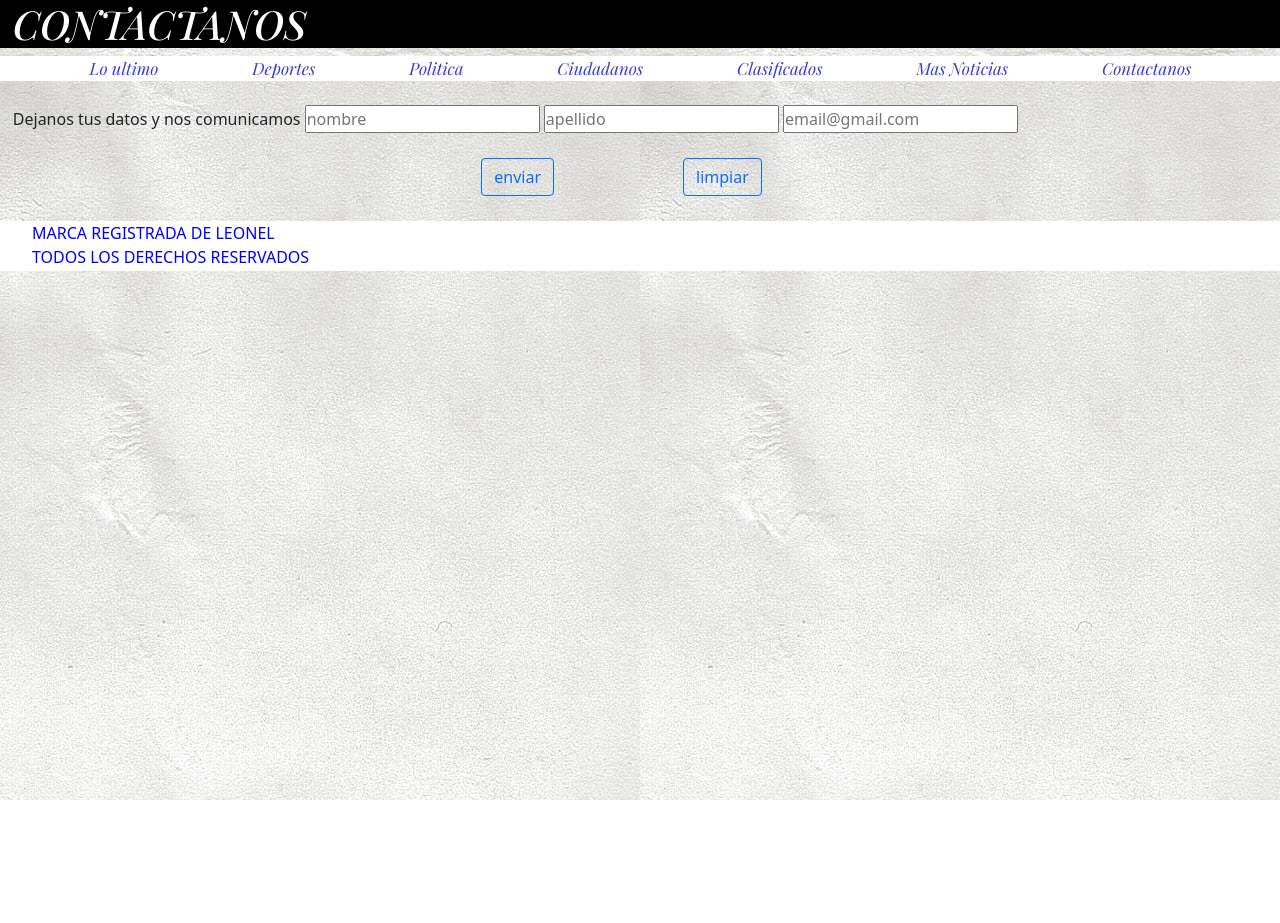
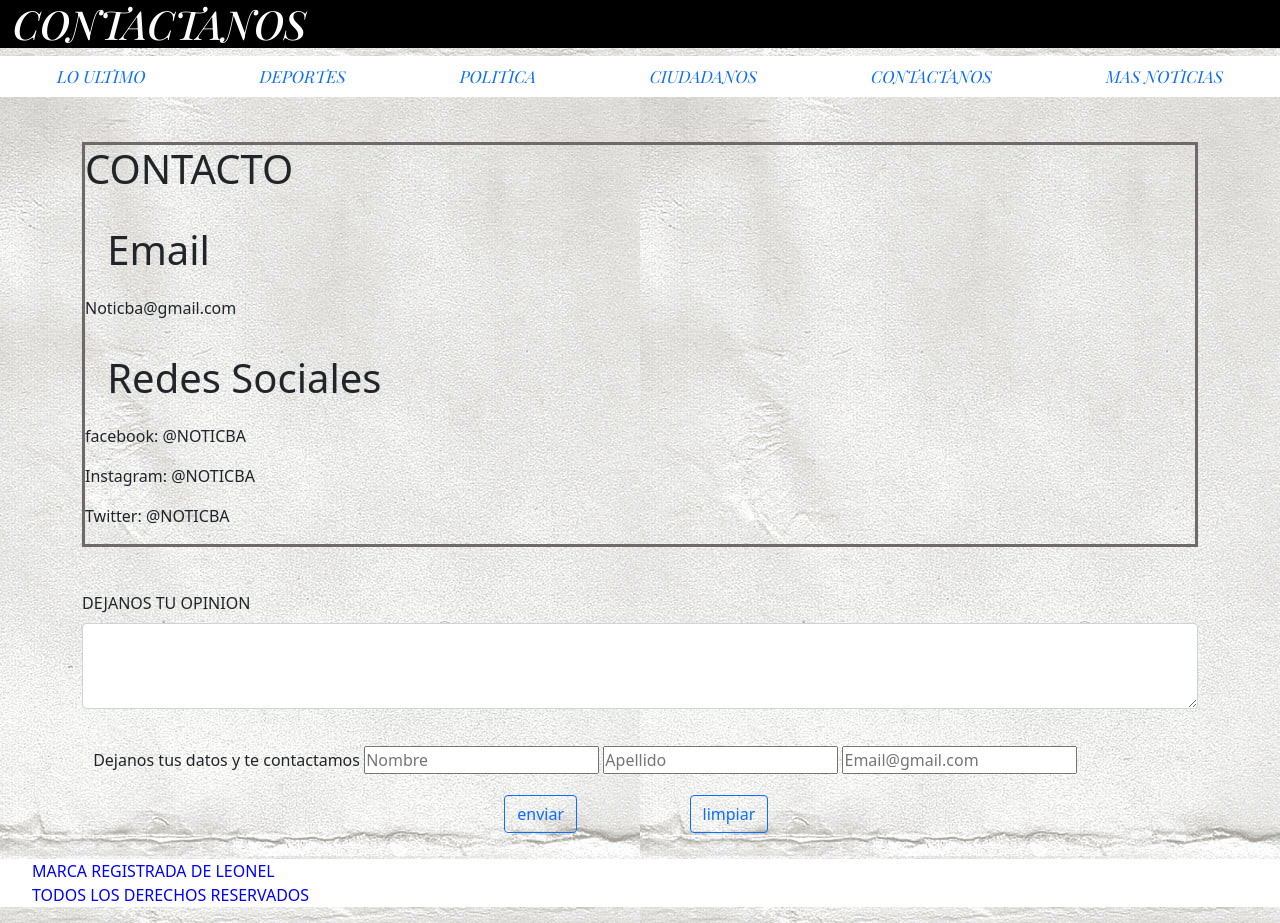
Before and after one commit to LeoBurgos23/MiProyectoBurgos, a website: page pages/pagina 2.html in a window 1280 px wide. Before the commit the page ends 800 px from the top, so only its background shows below. Drawn offline with nearby package versions, Linux system fonts and the light colour scheme.

Commit message:
proyecto final

```diff
--- a/css/stilocopia2.css
+++ b/css/stilocopia2.css
@@ -263,3 +263,18 @@ ul {
     margin-bottom: 2%;
     margin-top: 2%;
 }
+
+<nav class="md">
+<ul>
+
+
+  <a href="/index.html">Lo ultimo</a>
+  <a href="/pages/pagina3.html">Deportes</a>
+  <a href="/pages/pagina4.html">Politica</a>
+  <a href="/pages/pagina5.html">Ciudadanos</a>
+  <a href="clasificados">Clasificados</a>
+  <a href="#Mnoti">Mas Noticias</a>
+  <a href="/pages/pagina 2.html">Contactanos</a>
+</ul>
+
+</nav>
--- a/pages/pagina 2.html
+++ b/pages/pagina 2.html
@@ -6,45 +6,59 @@
   <meta http-equiv="X-UA-Compatible" content="IE=edge">
   <meta name="viewport" content="width=device-width, initial-scale=1.0">
   <link rel="stylesheet" href="/css/styles.css">
-    <link
-    rel="stylesheet"
-    href="https://cdnjs.cloudflare.com/ajax/libs/animate.css/4.1.1/animate.min.css">
-    <link href="https://cdn.jsdelivr.net/npm/bootstrap@5.0.2/dist/css/bootstrap.min.css" rel="stylesheet" integrity="sha384-EVSTQN3/azprG1Anm3QDgpJLIm9Nao0Yz1ztcQTwFspd3yD65VohhpuuCOmLASjC" crossorigin="anonymous">
+  <link rel="stylesheet" href="https://cdnjs.cloudflare.com/ajax/libs/animate.css/4.1.1/animate.min.css">
+  <link href="https://cdn.jsdelivr.net/npm/bootstrap@5.0.2/dist/css/bootstrap.min.css" rel="stylesheet"
+    integrity="sha384-EVSTQN3/azprG1Anm3QDgpJLIm9Nao0Yz1ztcQTwFspd3yD65VohhpuuCOmLASjC" crossorigin="anonymous">
   <title>CONTACTANOS-Noticba</title>
 </head>
 
 <body>
-    <header class= "libreria animate__animated">
+  <header class="libreria animate__animated">
 
-    <h1  id="paginaF">CONTACTANOS</h1></header>
+    <h1 id="paginaF">CONTACTANOS</h1>
+  </header>
 
-            <nav class="navF">
+  <nav class="nav nav-pills flex-column flex-sm-row">
+    <a class="flex-sm-fill text-sm-center nav-link" href="/index.html">LO ULTIMO</a>
+    <a class="flex-sm-fill text-sm-center nav-link" href="/pages/pagina3.html">DEPORTES</a>
+    <a class="flex-sm-fill text-sm-center nav-link" href="/pages/pagina4.html">POLITICA</a>
+    <a class="flex-sm-fill text-sm-center nav-link" href="/pages/pagina5.html">CIUDADANOS</a>
+    <a class="flex-sm-fill text-sm-center nav-link" href="/pages/pagina 2.html">CONTACTANOS</a>
+    <a class="flex-sm-fill text-sm-center nav-link" href="/index.html">MAS NOTICIAS</a>
+  </nav>
+
+  <div class="container">
+    <section class="seccionformu">
+    <h1>CONTACTO</h1>
+    <h2>Email</h2>
+<p>Noticba@gmail.com</p>
+
+<h2>Redes Sociales</h2>
+<p>facebook: @NOTICBA</p>
+<p>Instagram: @NOTICBA</p>
+<p>Twitter: @NOTICBA</p>
+
+</section>
+
+<div class="mb-3">
+  <label for="exampleFormControlTextarea1" class="form-label">DEJANOS TU OPINION</label>
+  <textarea class="form-control" id="exampleFormControlTextarea1" rows="3" ></textarea>
+</div>
+
+  <form action=""></form>
+  <label id="Tformu" for="deja tu datos">Dejanos tus datos y te contactamos</label>
+  <input type="text" id="nombre" name="nombre" value="" placeholder="Nombre
+   ">
+
+  <input type="text" id="apellido" name="apeliido" placeholder="Apellido">
+  <input type="Email" id="email" placeholder="Email@gmail.com">
+  <ul class="F1">
+    <input class="btn btn-outline-primary enviar" type="submit" value="enviar">
+    <input class="btn btn-outline-primary borrar" type="reset" value="limpiar">
+  </ul>
 
 
-              <a href="/pages/index.html">Lo ultimo</a>
-              <a href= "/pages/pagina3.html">Deportes</a>
-              <a href="/pages/pagina4.html">Politica</a>
-              <a href="/pages/pagina5.html">Ciudadanos</a>
-              <a href="clasificados">Clasificados</a>
-              <a href="/pages/index.html">Mas Noticias</a>
-              <a href="/pages/pagina 2.html">Contactanos</a>
-
-            </nav>
-
-
-
-    <form action=""></form>
-    <label id= "Tformu"  for="deja tu datos">Dejanos tus datos y nos comunicamos</label>
-    <input type="text" id="nombre" name="nombre" value="" placeholder="nombre
-   ">
-
-    <input type="text" id="apellido" name="apeliido" placeholder="apellido">
-    <input type="Email" id="email" placeholder="email@gmail.com">
-    <ul class="F1">
-    <input class="btn btn-outline-primary enviar"   type="submit" value="enviar">
-    <input class="btn btn-outline-primary borrar"   type="reset" value="limpiar">
-    </ul>
-    <script src="https://cdn.jsdelivr.net/npm/bootstrap@5.0.2/dist/js/bootstrap.bundle.min.js" integrity="sha384-MrcW6ZMFYlzcLA8Nl+NtUVF0sA7MsXsP1UyJoMp4YLEuNSfAP+JcXn/tWtIaxVXM" crossorigin="anonymous"></script>
+</div>
 
 <div id="footer">
   <footer>
@@ -57,6 +71,12 @@
 
 </div>
 
+  <script src="https://cdn.jsdelivr.net/npm/bootstrap@5.0.2/dist/js/bootstrap.bundle.min.js"
+    integrity="sha384-MrcW6ZMFYlzcLA8Nl+NtUVF0sA7MsXsP1UyJoMp4YLEuNSfAP+JcXn/tWtIaxVXM" crossorigin="anonymous">
+  </script>
+
+
+
 
 </body>
 
--- a/scss/_footer.scss
+++ b/scss/_footer.scss
@@ -1,7 +1,6 @@
-footer { background-color: white;
+footer {
+    background-color: white;
     margin-top: 2%;
-    width: 100%;
-    height: 50px;
 
     .AZUL {
         color: blue;
@@ -10,4 +9,5 @@ footer { background-color: white;
     ul {
         list-style: none;
 
-} }
+    }
+}
--- a/scss/_nav.scss
+++ b/scss/_nav.scss
@@ -3,9 +3,7 @@ nav{background-color: white;
     text-decoration: none;
     padding-left: 7%;    font-family: "playfairDisplay";
     color: rgb(60, 60, 205);
-    .navF {
-        margin-bottom: 2%;
-    }
+    .navF { margin-bottom: 2%;}
 
     .navD {
         margin-bottom: 2%;
--- a/scss/style.scss
+++ b/scss/style.scss
@@ -230,16 +230,7 @@ h3 {
 
 
 
-footer {
-    background-color: white;
-    margin-top: 2%;
 
-    .AZUL {
-        color: blue;
-    }
+.imagenC {text-align: center;}
 
-    ul {
-        list-style: none;
-
-    }
-}
+.seccionformu {margin-top: 4%;margin-bottom: 4%;   border: 3px solid rgb(112, 105, 105); }
```
Also changed, not shown: index.html (renamed from pages/index.html, +18 -23 lines), pages/pagina3.html (+10 -11 lines), pages/pagina4.html (+9 -12 lines), pages/pagina5.html (+7 -11 lines), css/styles.css. Lines whose indentation alone changed are shown as unchanged.
